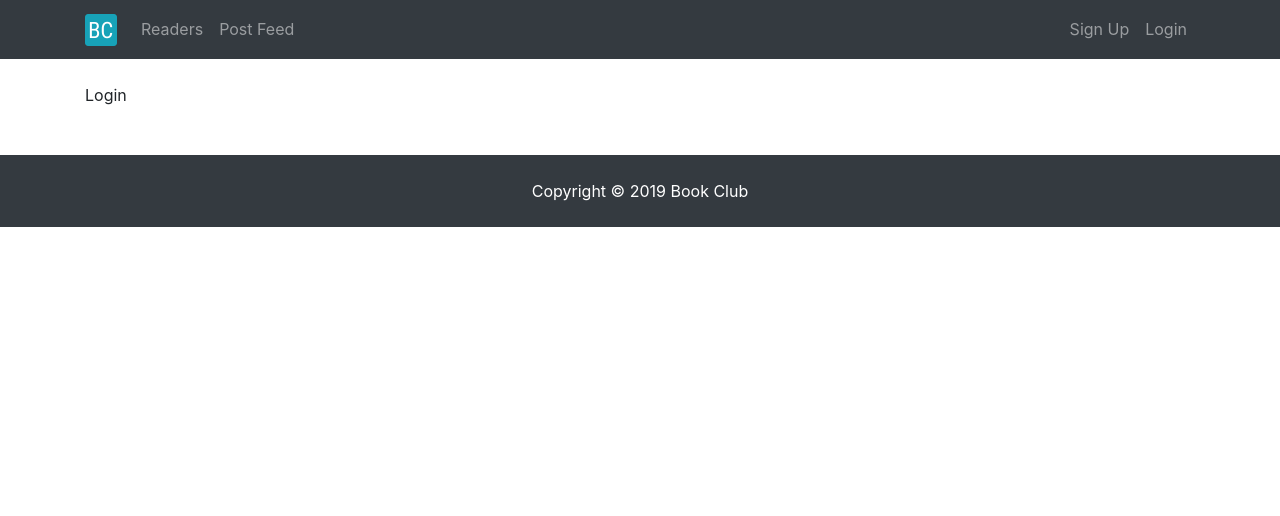
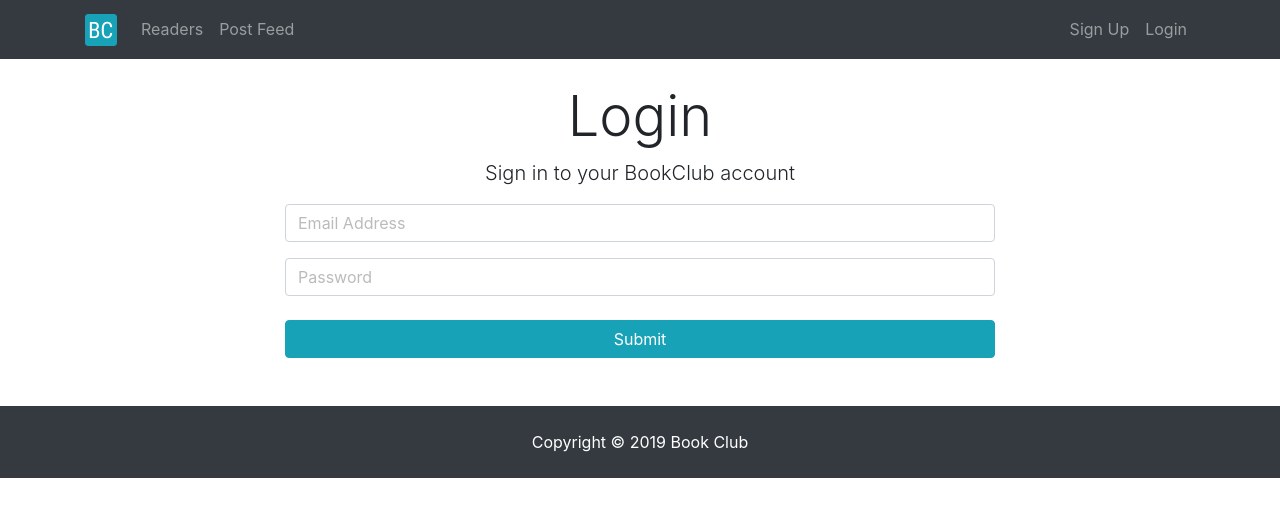
Before and after one commit to arschroc/BookClub, a React (Create React App) app in the folder client/: page /login in a window 1280 px wide. Shown: the top 516 px of the page. Built offline with nearby package versions, Linux system fonts and the light colour scheme.

Commit message:
Add login

```diff
--- a/client/src/actions/authActions.js
+++ b/client/src/actions/authActions.js
@@ -1,7 +1,12 @@
 import axios from "axios";
-import { GET_ERRORS } from "./types";
+import { GET_ERRORS, SET_CURRENT_USER } from "./types";
+import setAuthToken from "../utils/setAuthToken";
+import jwt_decode from "jwt-decode";
+
 //Register user
 export const registerUser = (userData, history) => dispatch => {
+  console.log("User data: ");
+  console.log(userData);
   axios
     .post("/api/users/register", userData)
     .then(res => history.push("/login"))
@@ -12,3 +17,45 @@ export const registerUser = (userData, history) => dispatch => {
       });
     });
 };
+
+//Login User - Get user token
+export const loginUser = userData => dispatch => {
+  axios
+    .post("api/users/login", userData)
+    .then(res => {
+      //Save to localStorage
+      const { token } = res.data;
+      //Set token to local storage
+      localStorage.setItem("jwtToken", token);
+      //Set token to Auth header
+      setAuthToken(token);
+      //Decode token to get user data
+      const decoded = jwt_decode(token);
+      //Set current user
+      dispatch(setCurrentUser(decoded));
+    })
+    .catch(err => {
+      console.log("Error message:");
+      console.log(err.response.data);
+      dispatch({
+        type: GET_ERRORS,
+        payload: err.response.data
+      });
+    });
+};
+
+export const setCurrentUser = user => {
+  return {
+    type: SET_CURRENT_USER,
+    payload: user
+  };
+};
+
+export const logoutUser = () => dispatch => {
+  //Remove the token from local storage
+  localStorage.remove("jwtToken");
+  //Remove the auth header for future requests
+  setAuthToken(false);
+  //Set teh current user to an empty object
+  dispatch(setCurrentUser({}));
+};
--- a/client/src/components/auth/Login.js
+++ b/client/src/components/auth/Login.js
@@ -1,5 +1,108 @@
-import React from "react";
+import React, { Component } from "react";
+import TextFieldGroup from "../common/TextFieldGroup";
+import PropTypes from "prop-types";
+import { connect } from "react-redux";
+import { loginUser } from "../../actions/authActions";
+import isEmpty from "../../validation/is-empty";
 
-export default function Login() {
-  return <div>Login</div>;
+class Login extends Component {
+  constructor() {
+    super();
+    this.state = {
+      email: "",
+      password: "",
+      errors: {}
+    };
+
+    this.onChange = this.onChange.bind(this);
+    this.onSubmit = this.onSubmit.bind(this);
+  }
+
+  componentDidMount() {
+    if (this.props.auth.isAuthenticated) {
+      this.props.history.push("/dashboard");
+    }
+  }
+
+  componentWillReceiveProps(nextProps) {
+    //Check authentication
+    if (nextProps.auth.isAuthenticated) {
+      this.props.history.push("/dashboard");
+    }
+
+    //Check errors
+    if (!isEmpty(nextProps.errors)) {
+      this.setState({ errors: nextProps.errors });
+    }
+  }
+
+  onSubmit(e) {
+    e.preventDefault();
+
+    console.log("submit");
+
+    const userData = {
+      email: this.state.email,
+      password: this.state.password
+    };
+
+    this.props.loginUser(userData);
+  }
+
+  onChange(e) {
+    this.setState({ [e.target.name]: e.target.value });
+  }
+
+  render() {
+    const errors = this.state.errors;
+    return (
+      <div className="login">
+        <div className="container">
+          <div className="row">
+            <div className="col-md-8 m-auto">
+              <h1 className="display-4 text-center">Login</h1>
+              <p className="lead text-center">
+                Sign in to your BookClub account
+              </p>
+              <form onSubmit={this.onSubmit}>
+                <TextFieldGroup
+                  placeholder="Email Address"
+                  name="email"
+                  type="email"
+                  value={this.state.email}
+                  onChange={this.onChange}
+                  error={errors.email}
+                />
+                <TextFieldGroup
+                  placeholder="Password"
+                  name="password"
+                  type="password"
+                  value={this.state.password}
+                  onChange={this.onChange}
+                  error={errors.password}
+                />
+                <input type="submit" className="btn btn-info btn-block mt-4" />
+              </form>
+            </div>
+          </div>
+        </div>
+      </div>
+    );
+  }
 }
+
+Login.propTypes = {
+  auth: PropTypes.object.isRequired,
+  errors: PropTypes.object.isRequired,
+  loginUser: PropTypes.func.isRequired
+};
+
+const mapStateToProps = state => ({
+  auth: state.auth,
+  errors: state.errors
+});
+
+export default connect(
+  mapStateToProps,
+  { loginUser }
+)(Login);
--- a/client/src/components/auth/Register.js
+++ b/client/src/components/auth/Register.js
@@ -39,6 +39,8 @@ class Register extends Component {
 
   onSubmit(e) {
     e.preventDefault();
+
+    console.log("submit");
 
     const newUser = {
       name: this.state.name,
--- a/client/src/reducers/authReducer.js
+++ b/client/src/reducers/authReducer.js
@@ -1,3 +1,6 @@
+import { SET_CURRENT_USER } from "../actions/types";
+import isEmpty from "../validation/is-empty";
+
 const initialState = {
   isAuthenticated: false,
   user: {}
@@ -5,6 +8,12 @@ const initialState = {
 
 export default function(state = initialState, action) {
   switch (action.type) {
+    case SET_CURRENT_USER:
+      return {
+        ...state,
+        isAuthneticated: !isEmpty(action.payload),
+        user: action.payload
+      };
     default:
       return state;
   }
--- /dev/null
+++ b/client/src/utils/setAuthToken.js
@@ -0,0 +1,13 @@
+import axios from "axios";
+
+const setAuthToken = token => {
+  if (token) {
+    //Apply token to every request if there is a token
+    axios.defaults.headers.common["Authorization"] = token;
+  } else {
+    //Delete the auth token when you log out
+    delete axios.defaults.headers.common["Authorization"];
+  }
+};
+
+export default setAuthToken;
--- /dev/null
+++ b/client/src/validation/is-empty.js
@@ -0,0 +1,19 @@
+/**
+ * Check is object, string, value is null empty or undefined
+ *
+ * @summary Return true if object is empty
+ * @author Aaron Schrock
+ *
+ * Created at     : 2019-03-15
+ * Last modified  : 2019-03-15 15:24:16
+ */
+function isEmpty(value) {
+  return (
+    value === undefined ||
+    value === null ||
+    (typeof value === "object" && Object.keys(value).length === 0) ||
+    (typeof value === "string" && value.trim().length === 0)
+  );
+}
+
+module.exports = isEmpty;
```
Also changed, not shown: 1 other file (tests, documents, lock files or other folders).
